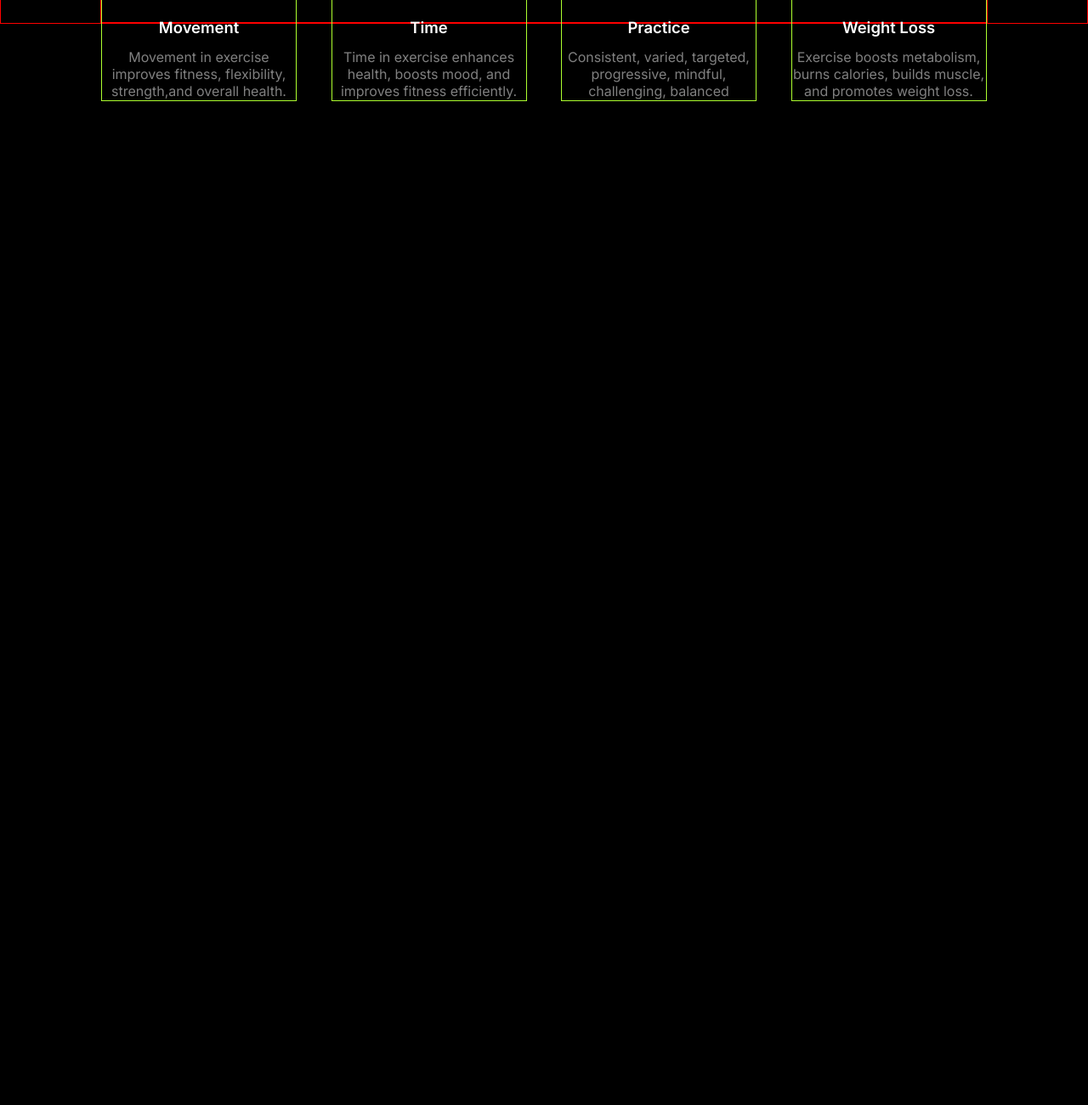
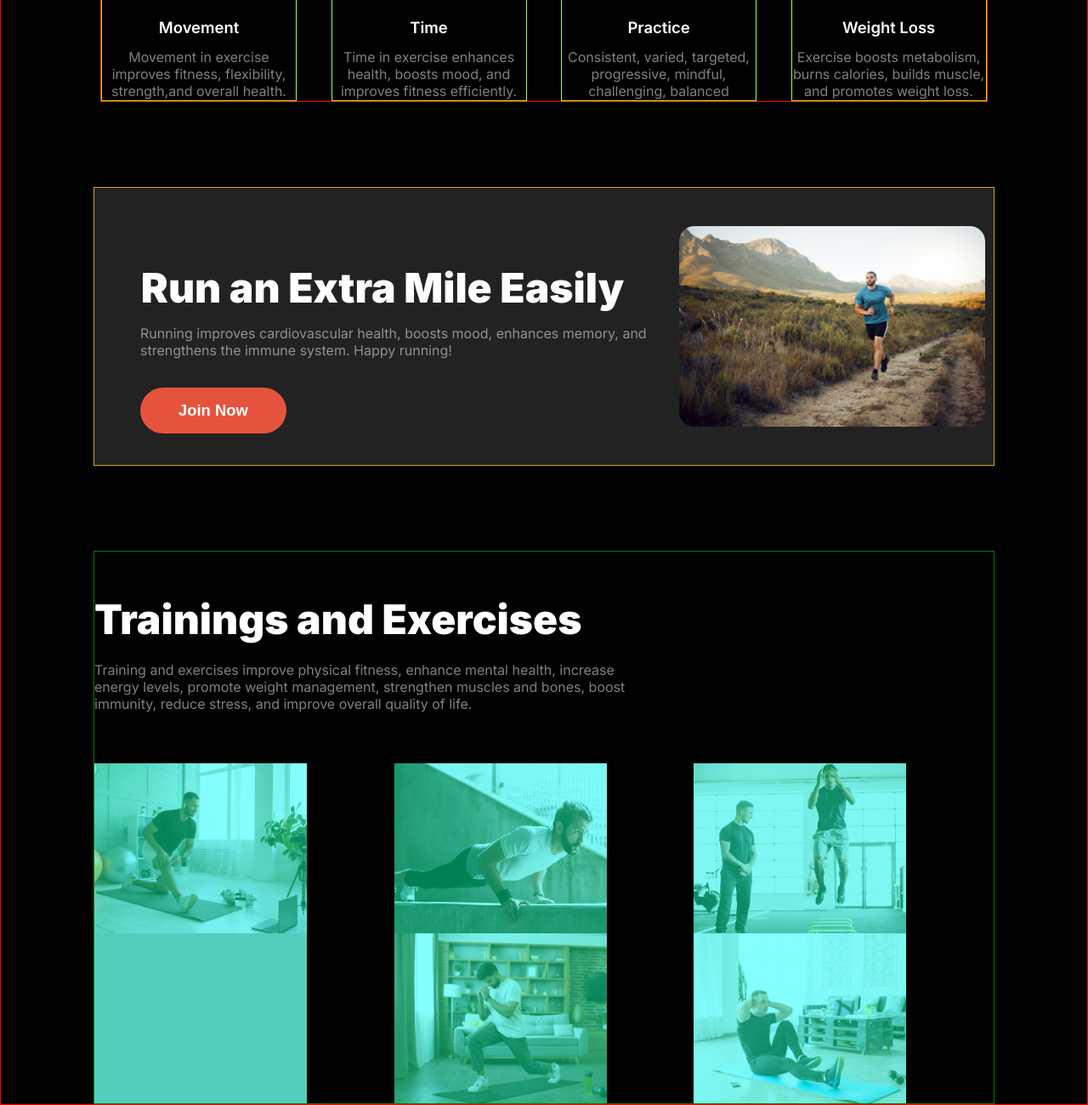
Before and after one commit to MohammadRayhan190720/programming-hero-assainment-2, a plain HTML site: page index.html in a window 1280 px wide. Shown: the part 1220-2520 px from the top of the page at 85% size. Before the commit the page ends 1339 px from the top, so only its background shows below. Drawn offline with Linux system fonts and the light colour scheme; grey boxes are pictures that could not be loaded; a web font is replaced by a local one.

Commit message:
banner,Habit and Run Section completed Successfully

```diff
--- a/index.html
+++ b/index.html
@@ -92,6 +92,38 @@
 
      </section>
 
+     <section id="runing-tips-section">
+      <div class="runing-tips-content">
+        <h3 class="section-main-title">Run an Extra Mile Easily</h3>
+        <p class="section-description">Running improves cardiovascular health, boosts mood, enhances memory, and strengthens the immune system. Happy running! </p>
+
+        <button type="button" class="btn-primary">Join Now</button>
+
+      </div>
+      <div class="running-tips-image">
+        <img src="images/run.jpg" alt="">
+      </div>
+     </section>
+
+     <section id="training-section">
+      <h3 class="section-main-title">Trainings and Exercises</h3>
+      <p class="section-description">Training and exercises improve physical fitness, enhance mental health, increase energy levels, promote weight management, strengthen muscles and bones, boost immunity, reduce stress, and improve overall quality of life.</p>
+      <div class="training-container">
+        <div class="image-1">
+        </div>
+        <div class="image-2">
+        </div>
+        <div class="image-3">
+        </div>
+        <div class="image-4">
+        </div>
+        <div class="image-5">
+        </div>
+        <div class="image-6">
+         </div>
+      </div>
+     </section>
+
     </main>
     <footer>
 
--- a/styles/mobile.css
+++ b/styles/mobile.css
@@ -44,4 +44,25 @@
     justify-items: center;
   }
 
+  /* runnig-tips section start hare */
+#runing-tips-section{
+  flex-direction: column;
+
 }
+.runing-tips-content{
+  display: flex;
+  flex-direction: column;
+  /* justify-content: center; */
+  /* align-items: center; */
+}
+.runing-tips-content .section-description{
+  text-align: left;
+  margin-left: 20px;
+}
+.runing-tips-content .btn-primary{
+ /* width:calc( 100% - 34px ); */
+ margin: 10px;
+ margin-top: 20px;
+}
+
+}
--- a/styles/style.css
+++ b/styles/style.css
@@ -201,7 +201,7 @@ header{
 /* habit section start hare */
 #habits-section{
  max-width: 1044px;
- height: 460px;
+ height: auto;
  margin: 0 auto;
  border: 1px solid red;
 }
@@ -234,7 +234,129 @@ header{
 }
 
 
+/* habit section ends hare */
+/* runnig-tips section start hare */
+#runing-tips-section{
+  max-width: 1060px;
+  height: auto;
+  border: 1px solid goldenrod;
+  margin: 100px auto;
+background-color: rgb(34, 34, 34);
+display: flex;
+justify-content: center;
+align-items: center;
+
+}
+
+.runing-tips-content .section-description{
+  margin-left: 54px;
+  margin-top:14px;
+}
+.runing-tips-content .btn-primary{
+  margin-left: 54px;
+  margin-top: 34px;
+}
+.running-tips-image{
+  max-width: 380px;
+  height: 326px;
+  display: flex;
+  align-items: center;
+  padding: 10px;
+
+
+}
+.running-tips-image img{
+  width: 100%;
+  border-radius: 18px;
+}
 
 
 
-/* habit section ends hare */
+/* runnig-tips section ends hare */
+/* training section start hare */
+#training-section{
+  max-width: 1060px;
+  height: auto;
+  border: 1px solid green;
+  margin: 0 auto;
+}
+#training-section > .section-main-title{
+  text-align: left;
+}
+#training-section > .section-description{
+  width: 60%;
+  margin-top: 20px;
+}
+
+.training-container{
+  display: grid;
+  grid-template-columns: repeat(3,1fr);
+  margin-top: 60px;
+}
+.image-1{
+  max-width: 250px;
+  height: 200px;
+  background-image: url(../images/exercise1.jpg);
+  background-color: rgba(6, 255, 210, 0.5);
+  background-blend-mode: overlay;
+  background-repeat: no-repeat;
+  background-position: center;
+  background-size: cover;
+}
+.image-2{
+  max-width: 250px;
+  height: 200px;
+  background-image: url(../images/exercise2.png);
+  background-color: rgba(6, 255, 210, 0.5);
+  background-blend-mode: overlay;
+  background-repeat: no-repeat;
+  background-position: center;
+  background-size: cover;
+}
+.image-3{
+  max-width: 250px;
+  height: 200px;
+  background-image: url(../images/exercise3.png);
+  background-color: rgba(6, 255, 210, 0.5);
+  background-blend-mode: overlay;
+  background-repeat: no-repeat;
+  background-position: center;
+  background-size: cover;
+}
+.image-4{
+  max-width: 250px;
+  height: 200px;
+  background-image: url(../images/exercise4.png);
+  background-color: rgba(6, 255, 210, 0.5);
+  background-blend-mode: overlay;
+  background-repeat: no-repeat;
+  background-position: center;
+  background-size: cover;
+}
+.image-5{
+  max-width: 250px;
+  height: 200px;
+  background-image: url(../images/exercise5.jpg);
+  background-color: rgba(6, 255, 210, 0.5);
+  background-blend-mode: overlay;
+  background-repeat: no-repeat;
+  background-position: center;
+  background-size: cover;
+}
+.image-6{
+  max-width: 250px;
+  height: 200px;
+  background-image: url(../images/exercise6.jpg);
+  background-color: rgba(6, 255, 210, 0.5);
+  background-blend-mode: overlay;
+  background-repeat: no-repeat;
+  background-position: center;
+  background-size: cover;
+}
+/* .image-1 img{
+  width: 100%;
+  height: 201px;
+} */
+
+
+/* training section ends hare */
--- a/styles/tablet.css
+++ b/styles/tablet.css
@@ -32,5 +32,24 @@
     height: auto;
 
   }
+    /* runnig-tips section start hare */
+#runing-tips-section{
+  flex-direction: column;
 
 }
+.runing-tips-content{
+  display: flex;
+  flex-direction: column;
+  justify-content: center;
+  align-items: center;
+}
+.runing-tips-content .section-description{
+  text-align: left;
+  margin-left: 20px;
+}
+.runing-tips-content .btn-primary{
+ /* width:calc( 100% - 34px ); */
+ margin: 10px;
+ margin-top: 20px;
+}
+}
```
